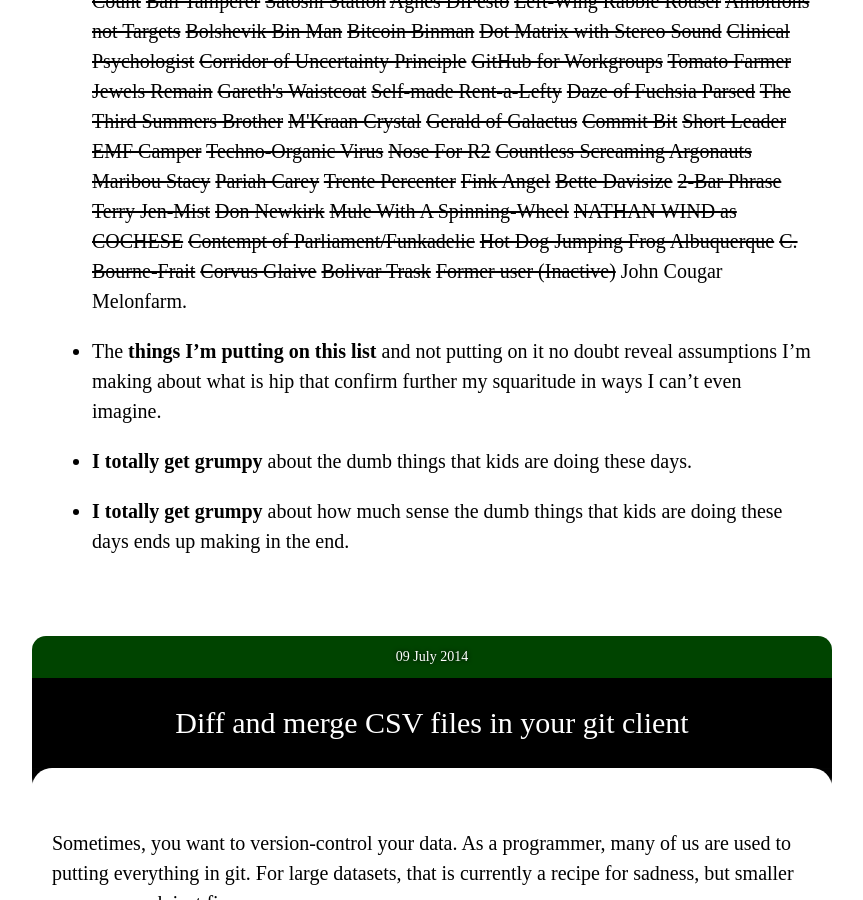
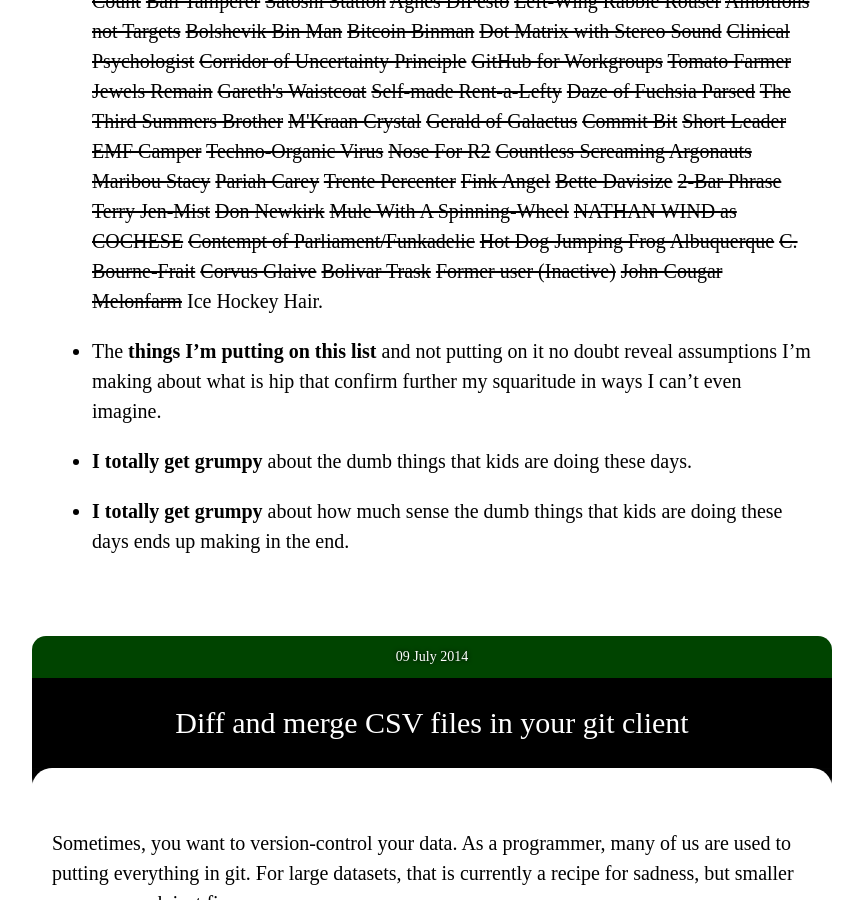
Before and after one commit to paulfitz/paulfitz.github.io, a Jekyll site: the page built from index.html, in a window 1280 px wide and 900 px high, scrolled down 20856 px. Shown: the whole window, without its empty margins (208-1071 px from the left). Built offline with Jekyll 4.4.1, drawn with Linux system fonts in a browser that asks for light colours; nearby versions of some CDN libraries.

Commit message:
more pike

```diff
--- a/_data/pikes.json
+++ b/_data/pikes.json
@@ -183,5 +183,6 @@
   "Corvus Glaive",
   "Bolivar Trask",
   "Former user (Inactive)",
-  "John Cougar Melonfarm"
+  "John Cougar Melonfarm",
+  "Ice Hockey Hair"
 ]
```
